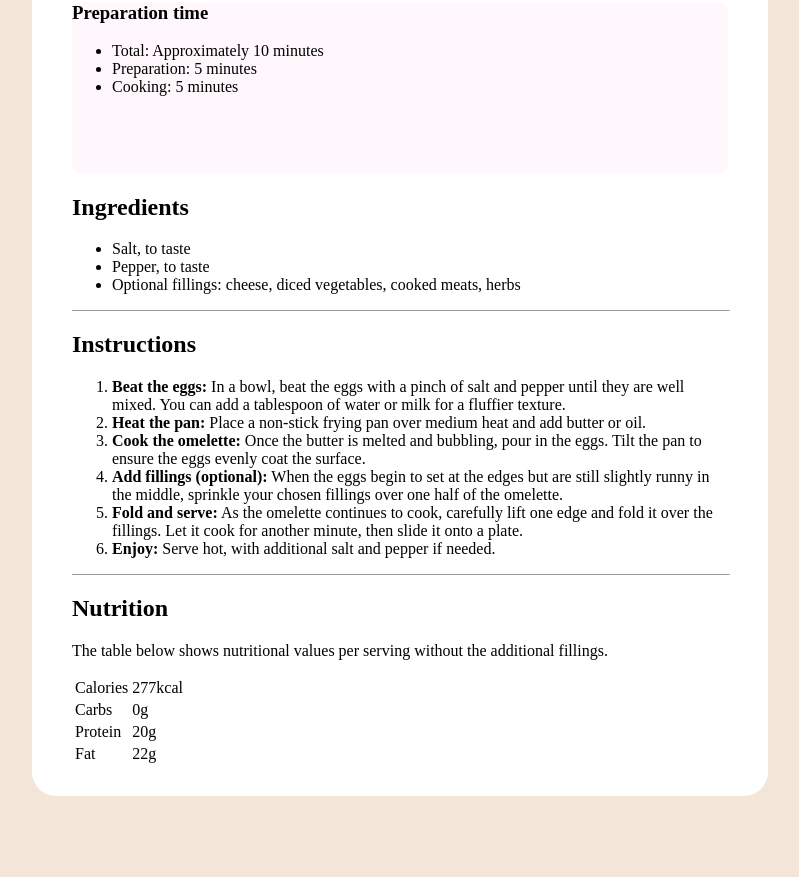
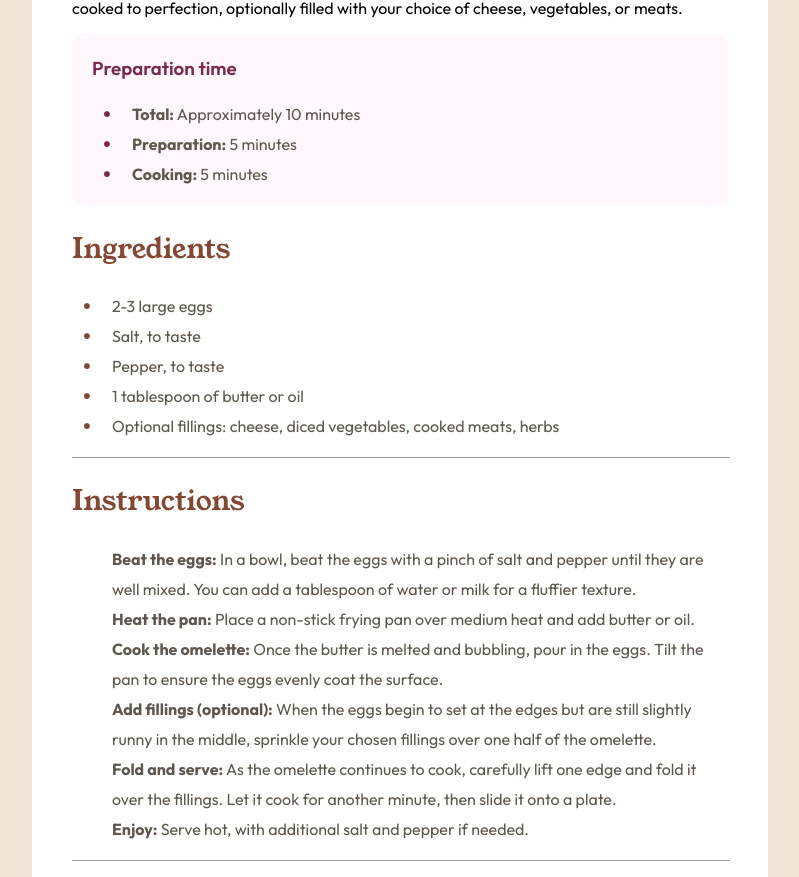
Before and after one commit to joncodes-stack/recipe-page, a plain HTML site: page index.html in a window 1280 px wide. Shown: the part 473-1350 px from the top of the page, without its empty margins (240-1039 px from the left). Before the commit the page ends 1277 px from the top, so only its background shows below. Drawn offline with Linux system fonts and the light colour scheme.

Commit message:
feat: implementando novas sections

```diff
--- a/css/style.css
+++ b/css/style.css
@@ -31,6 +31,15 @@ img {
     height: 300px;
 }
 
+.title-recipe {
+    font-family: "Young Serif", serif;
+    font-size: 40px;
+}
+
+.description-recipe{
+    font-family: "Outfit", sans-serif;
+}
+
 .preparation-card {
     background-color: #FFF7FB;
     width: 656px;
@@ -38,6 +47,60 @@ img {
     border-radius: 10px;
 }
 
+.preparation-title {
+    color: #7A284E;
+    font-family: "Outfit", sans-serif;
+    font-weight: 600;
+}
+
+.preparation-details {
+    padding: 4px 20px 20px 20px;
+}
+
+span {
+    color: #5F564D;
+}
+
+li {
+    font-family: "Outfit", sans-serif;
+    font-size: 16px;
+    line-height: 30px;
+    list-style: none;
+    position: relative;
+}
+
+.bullet-preparation li::before {
+    content: '•';
+    position: absolute;
+    left: -30px;
+    font-size: 30px;
+    color: #7A284E;
+  }
+
+  .ingredients-title {
+    font-family: "Young Serif", serif;
+    font-size: 28px;
+    font-weight: 400;
+    color: #854632;
+  }
+
+  .bullet-ingredients li::before {
+    content: '•';
+    position: absolute;
+    left: -30px;
+    font-size: 30px;
+    color: #854632;
+  }
+
+  .instruction-title {
+    font-family: "Young Serif", serif;
+    font-size: 28px;
+    font-weight: 400;
+    color: #854632;
+}
+
+
+
 hr {
     background-color: #E3DDD7;
 }
--- a/index.html
+++ b/index.html
@@ -5,6 +5,11 @@
     <meta charset="UTF-8">
     <meta name="viewport" content="width=device-width, initial-scale=1.0">
     <link rel="stylesheet" href="css/style.css">
+    <link rel="preconnect" href="https://fonts.googleapis.com">
+    <link rel="preconnect" href="https://fonts.gstatic.com" crossorigin>
+    <link href="https://fonts.googleapis.com/css2?family=Young+Serif&display=swap" rel="stylesheet">
+    <link href="https://fonts.googleapis.com/css2?family=Outfit:wght@100..900&family=Young+Serif&display=swap"
+        rel="stylesheet">
     <title>Recipe Page</title>
 </head>
 
@@ -16,39 +21,44 @@
                     <img src="assets/top-image.png">
                 </div>
                 <div class="recipe-name">
-                    <h1>Simple Omelette Recipe</h1>
-                    <p>An easy and quick dish, perfect for any meal. This classic omelette combines beaten eggs cooked
+                    <h1 class="title-recipe">Simple Omelette Recipe</h1>
+                    <p class="description-recipe">An easy and quick dish, perfect for any meal. This classic omelette
+                        combines beaten eggs cooked
                         to perfection, optionally filled with your choice of cheese, vegetables, or meats.</p>
                 </div>
                 <div class="preparation-card">
-                    <h3>Preparation time</h3>
-                    <ul>
-                        <li>Total: Approximately 10 minutes</li>
-                        <li>Preparation: 5 minutes</li>
-                        <li>Cooking: 5 minutes</li>
-                    </ul>
+                    <div class="preparation-details">
+                        <h3 class="preparation-title">Preparation time</h3>
+                        <ul class="bullet-preparation">
+                            <li><span><b>Total:</b> Approximately 10 minutes</span></li>
+                            <li><span><b>Preparation:</b> 5 minutes</span></li>
+                            <li><span><b>Cooking:</b> 5 minutes</span></li>
+                        </ul>
+                    </div>
                 </div>
                 <div class="ingredients">
-                    <h2>Ingredients</h2>
-                    <ul>
-                        <li>Salt, to taste</li>
-                        <li>Pepper, to taste</li>
-                        <li>Optional fillings: cheese, diced vegetables, cooked meats, herbs</li>
+                    <h2 class="ingredients-title">Ingredients</h2>
+                    <ul class="bullet-ingredients">
+                        <li><span>2-3 large eggs</span></li>
+                        <li><span>Salt, to taste</span></li>
+                        <li><span>Pepper, to taste</span></li>
+                        <li><span>1 tablespoon of butter or oil</span></li>
+                        <li><span>Optional fillings: cheese, diced vegetables, cooked meats, herbs</span></li>
                     </ul>
                 </div>
                 <hr width="100%" size="1">
-                <h2>Instructions</h2>
+                <h2 class="instruction-title">Instructions</h2>
                 <ol>
-                    <li><b>Beat the eggs:</b> In a bowl, beat the eggs with a pinch of salt and pepper until they are
-                        well mixed. You can add a tablespoon of water or milk for a fluffier texture.</li>
-                    <li><b>Heat the pan:</b> Place a non-stick frying pan over medium heat and add butter or oil.</li>
-                    <li><b>Cook the omelette:</b> Once the butter is melted and bubbling, pour in the eggs. Tilt the pan
-                        to ensure the eggs evenly coat the surface.</li>
-                    <li><b>Add fillings (optional):</b> When the eggs begin to set at the edges but are still slightly
-                        runny in the middle, sprinkle your chosen fillings over one half of the omelette.</li>
-                    <li><b>Fold and serve:</b> As the omelette continues to cook, carefully lift one edge and fold it
-                        over the fillings. Let it cook for another minute, then slide it onto a plate.</li>
-                    <li><b>Enjoy:</b> Serve hot, with additional salt and pepper if needed.</li>
+                    <li><span><b>Beat the eggs:</b> In a bowl, beat the eggs with a pinch of salt and pepper until they are
+                        well mixed. You can add a tablespoon of water or milk for a fluffier texture.</span></li>
+                    <li><span><b>Heat the pan:</b> Place a non-stick frying pan over medium heat and add butter or oil.</span></li>
+                    <li><span><b>Cook the omelette:</b> Once the butter is melted and bubbling, pour in the eggs. Tilt the pan
+                        to ensure the eggs evenly coat the surface.</span></li>
+                    <li><span><b>Add fillings (optional):</b> When the eggs begin to set at the edges but are still slightly
+                        runny in the middle, sprinkle your chosen fillings over one half of the omelette.</span></li>
+                    <li><span><b>Fold and serve:</b> As the omelette continues to cook, carefully lift one edge and fold it
+                        over the fillings. Let it cook for another minute, then slide it onto a plate.</span></li>
+                    <li><span><b>Enjoy:</b> Serve hot, with additional salt and pepper if needed.</span></li>
                 </ol>
                 <hr width="100%" size="1">
                 <h2>Nutrition</h2>
```
